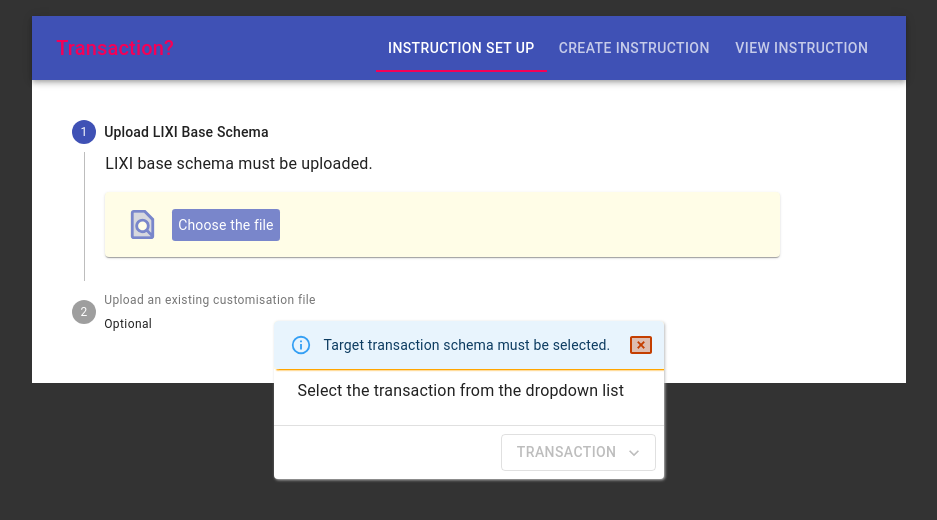
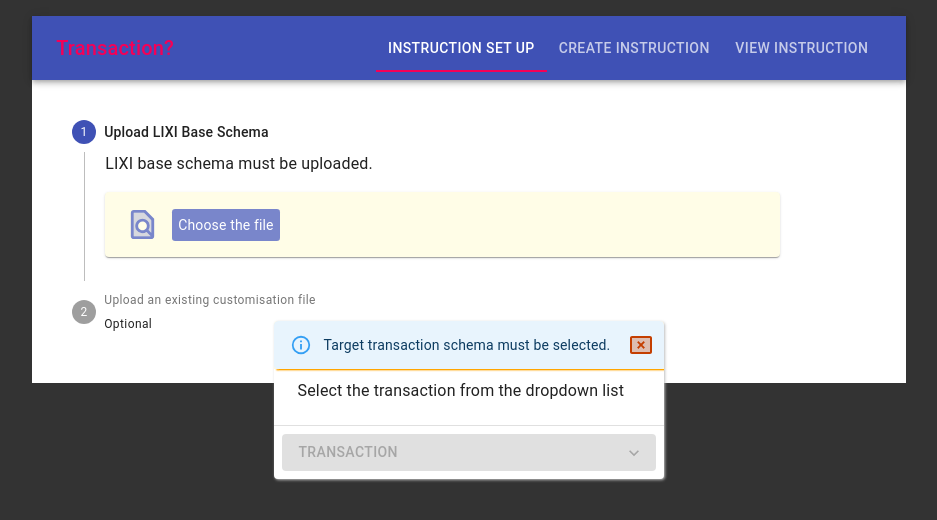
Before and after one commit to Bayat-Alireza/lixi-customiser, a React (Create React App) app: page / in a window 1280 px wide. Both pictures are taken after a click on the element "Transaction?". Shown: the top 520 px of the page, without its empty margins (171-1108 px from the left). Built offline with nearby package versions, Linux system fonts and the light colour scheme.

Commit message:
Change the button style to contained and use 'rem' instead of 'px' for min-width

```diff
--- a/src/components/sub-schema-menu/SubSchemaMenu.tsx
+++ b/src/components/sub-schema-menu/SubSchemaMenu.tsx
@@ -19,6 +19,7 @@ export const SubSchemaMenu: React.FC = () => {
   const { schema } = useTypedSelector((state) => state.schema);
   const [transactionList, setTransactionList] = useState<SubSchema[]>([]);
   const [anchorEl, setAnchorEl] = React.useState<null | HTMLElement>(null);
+
   const handleClick = (event: React.MouseEvent<HTMLButtonElement>) => {
     setAnchorEl(event.currentTarget);
   };
@@ -70,10 +71,12 @@ export const SubSchemaMenu: React.FC = () => {
       <Button
         className={classes.menuButton}
         color="primary"
+        // disableRipple
         aria-controls="simple-menu"
+        fullWidth
         aria-haspopup="true"
         onClick={handleClick}
-        variant="outlined"
+        variant="contained"
         disabled={transactionList.length ? false : true}
         endIcon={<KeyboardArrowDownIcon />}
       >
--- a/src/components/sub-schema-menu/subSchemaMenuStyle.ts
+++ b/src/components/sub-schema-menu/subSchemaMenuStyle.ts
@@ -3,8 +3,9 @@ import { Theme, createStyles, makeStyles } from "@material-ui/core";
 export const useStyles = makeStyles((theme: Theme) =>
   createStyles({
     menuButton: {
-      width: "max-content",
-      minWidth: "135px",
+      // width: "max-content",
+      // color: theme.palette.getContrastText(theme.palette.primary.main),
+      minWidth: "10rem",
       height: "inherit",
       marginLeft: "0.05rem",
       display: "flex",
```
